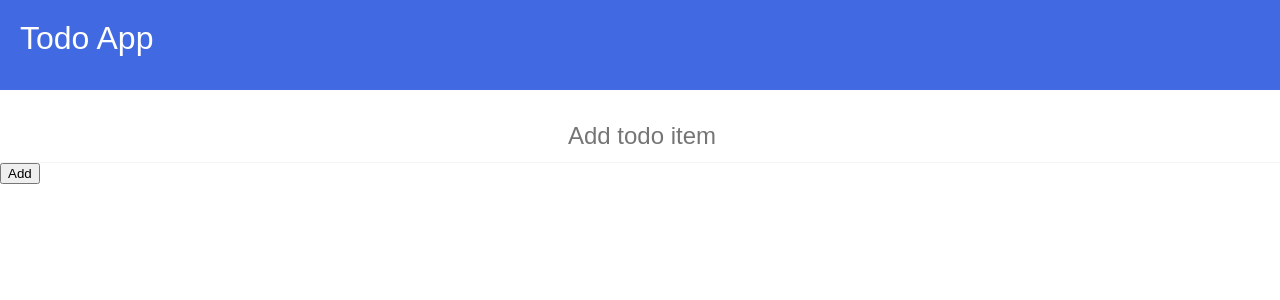
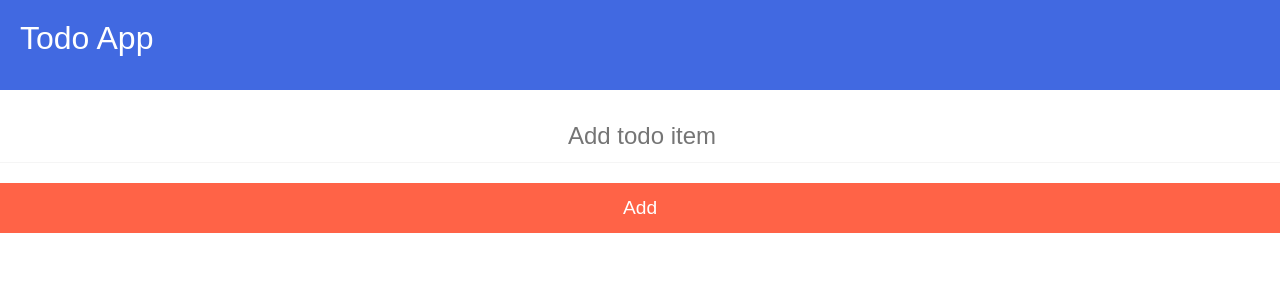
Before and after one commit to Ramas-21/Todo-App-React, a React (Create React App) app: page / in a window 1280 px wide. Shown: the top 300 px of the page. Built offline with nearby package versions, Linux system fonts and the light colour scheme.

Commit message:
.todoButton (styling)

```diff
--- a/src/components/Form.js
+++ b/src/components/Form.js
@@ -4,7 +4,7 @@ const Form = () => {
         <div className={styles.todoForm}>
             <form>
                 <input placeholder="Add todo item" className={styles.todoInput}></input>
-                <button>Add</button>
+                <button className={styles.todoButton}>Add</button>
             </form>
         </div>
     )
--- a/src/style.module.css
+++ b/src/style.module.css
@@ -22,3 +22,13 @@ body {
     text-align: center;
     height: 50px;
 }
+.todoButton {
+    width: 100%;
+    border: none;
+    height: 50px;
+    background-color: tomato;
+    font-size: 1.2em;
+    color: white;
+    margin-top: 20px;
+    cursor: pointer;
+}
```
